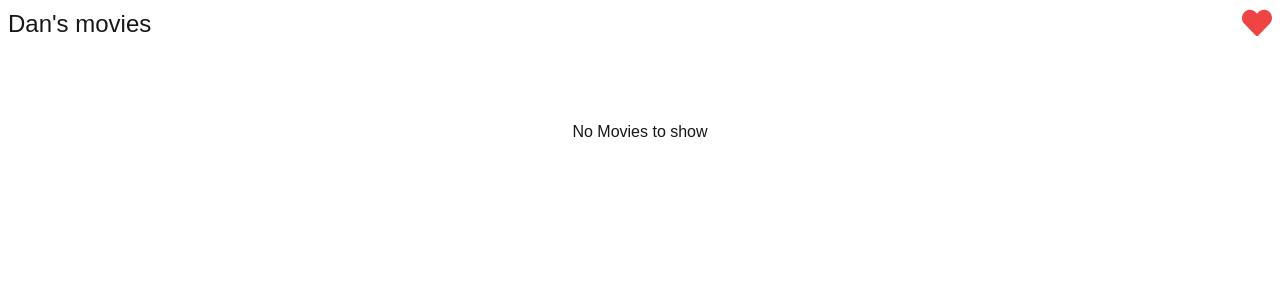
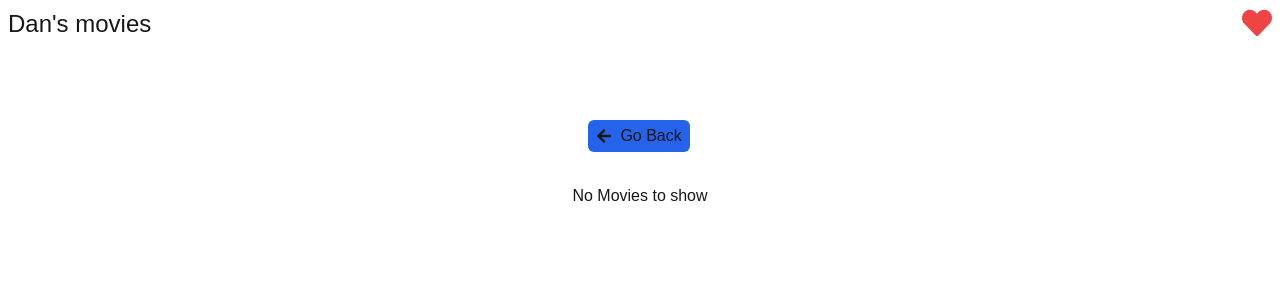
Before and after one commit to DanielLesko28/next-movies-app, a Next.js app: page /favorites in a window 1280 px wide. Shown: the top 300 px of the page. Built offline with nearby package versions, Linux system fonts and the light colour scheme.

Commit message:
just adding arrows to back btns

```diff
--- a/components/FavoritesList.tsx
+++ b/components/FavoritesList.tsx
@@ -1,11 +1,14 @@
 import { useEffect, useState } from "react";
 import { FavoritesListProps, MovieProps } from "@/utils/types";
 import Link from "next/link";
-import { FaHeart } from "react-icons/fa";
+import { FaHeart, FaArrowLeft } from "react-icons/fa";
 import { imageBaseURL } from "@/utils/constants";
 import { formatDate } from "@/utils/helperFunctions";
+import { useRouter } from "next/navigation";
 
 const FavoritesList = ({ savedFavorites }: FavoritesListProps) => {
+  const router = useRouter();
+
   const [favorites, setFavorites] = useState<MovieProps[]>(
     savedFavorites || []
   );
@@ -37,6 +40,15 @@ const FavoritesList = ({ savedFavorites }: FavoritesListProps) => {
 
   return (
     <div className="flex flex-col items-center min-h-screen">
+      <div className="w-full px-4 mb-8">
+        <button
+          className="bg-blue-600 px-2 py-1 rounded-md flex items-center gap-2"
+          onClick={() => router.back()}
+        >
+          <FaArrowLeft />
+          Go Back
+        </button>
+      </div>
       <div className=" grid grid-cols-1 sm:grid-cols-2 md:grid-cols-3 lg:grid-cols-4 gap-4 w-full max-w-7xl">
         {favorites &&
           favorites.length > 0 &&
--- a/components/MovieDetail.tsx
+++ b/components/MovieDetail.tsx
@@ -1,6 +1,7 @@
 import { MovieDetails } from "@/utils/types";
 import { formatDate, roundToOneDecimalPlace } from "@/utils/helperFunctions";
 import { useRouter } from "next/navigation";
+import { FaArrowLeft } from "react-icons/fa";
 
 interface MovieDetailProps {
   movie: MovieDetails;
@@ -13,9 +14,10 @@ const MovieDetail = ({ movie }: MovieDetailProps) => {
     <div className="flex flex-col items-center">
       <div className="w-full px-4 pt-2">
         <button
-          className="bg-blue-600 px-2 py-1 rounded-md"
+          className="bg-blue-600 px-2 py-1 rounded-md flex items-center gap-2"
           onClick={() => router.back()}
         >
+          <FaArrowLeft />
           Go Back
         </button>
       </div>
```
